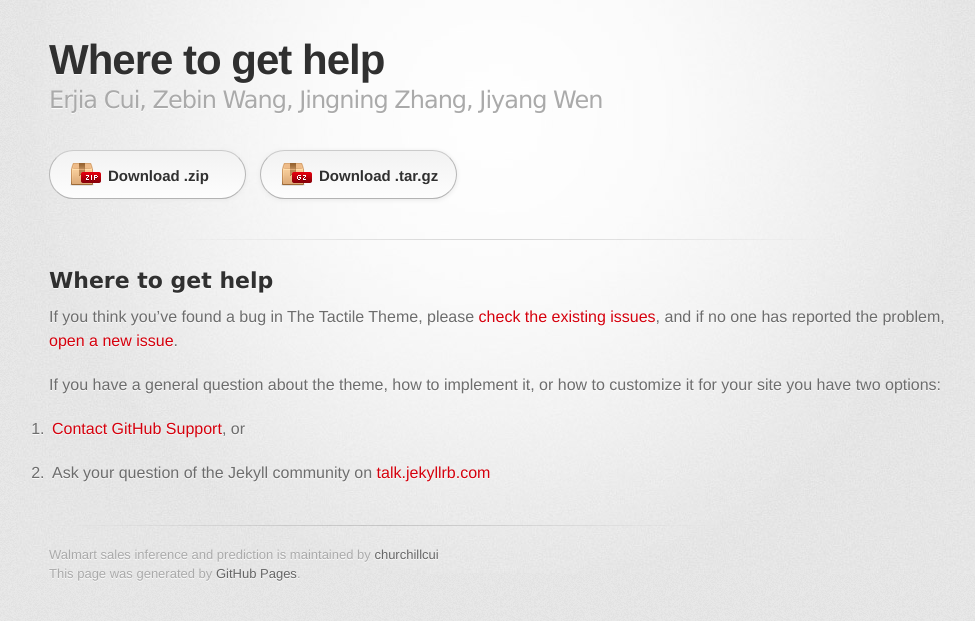
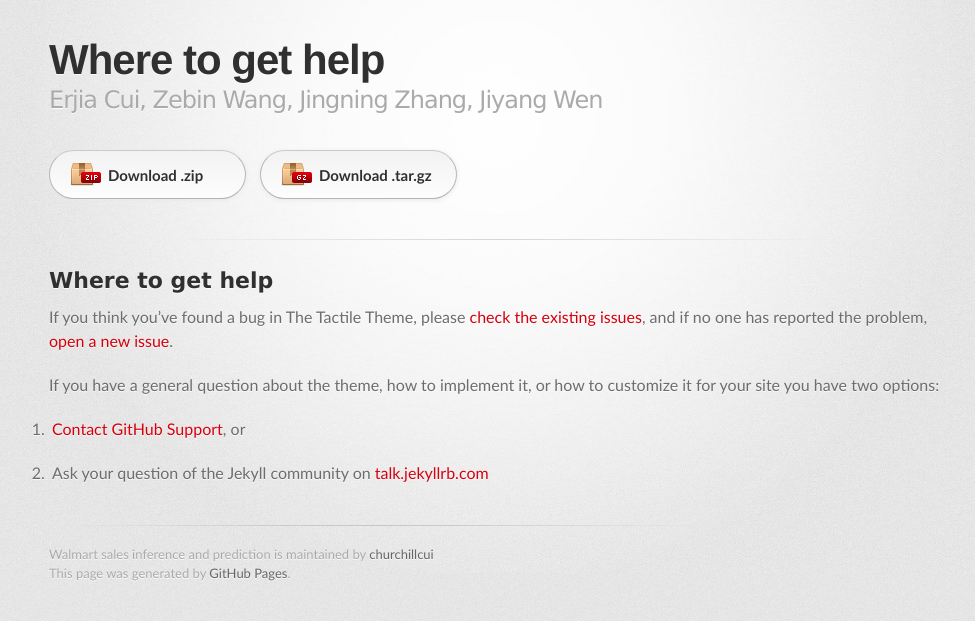
Before and after one commit to churchillcui/ads_retail, a Jekyll site: the page built from docs/SUPPORT.md, in a window 1280 px wide. Shown: the top 621 px of the page, without its empty margins (143-1118 px from the left). Built offline with Jekyll 4.4.1, drawn with Linux system fonts in a browser that asks for light colours; some web fonts are replaced; our own code applies the rules of GitHub Pages for plain Markdown files.

Commit message:
Update jekyll-theme-tactile.scss

```diff
--- a/_sass/jekyll-theme-tactile.scss
+++ b/_sass/jekyll-theme-tactile.scss
@@ -51,7 +51,7 @@
 
 /* LAYOUT STYLES */
 body {
-  font-family: 'Myriad', 'Helvetica Neue', Helvetica, Arial, serif;
+  font-family: 'Myriad', Calibri, 'Helvetica Neue', Helvetica, Arial, serif;
   font-size: 1em;
   line-height: 1.5;
   color: #6d6d6d;
@@ -72,7 +72,7 @@
 }
 
 header h1 {
-  font-family: 'Myriad', 'Chivo', 'Helvetica Neue', Helvetica, Arial, serif;
+  font-family: 'PT Sans', 'Chivo', 'Helvetica Neue', Helvetica, Arial, serif;
   font-size: 42px; font-weight: 900;
   line-height: 1.2;
   color: #303030;
```
